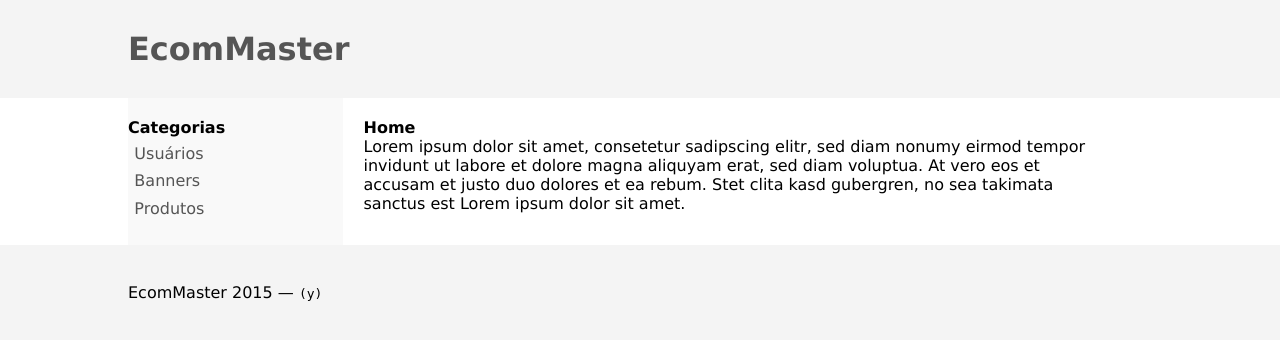
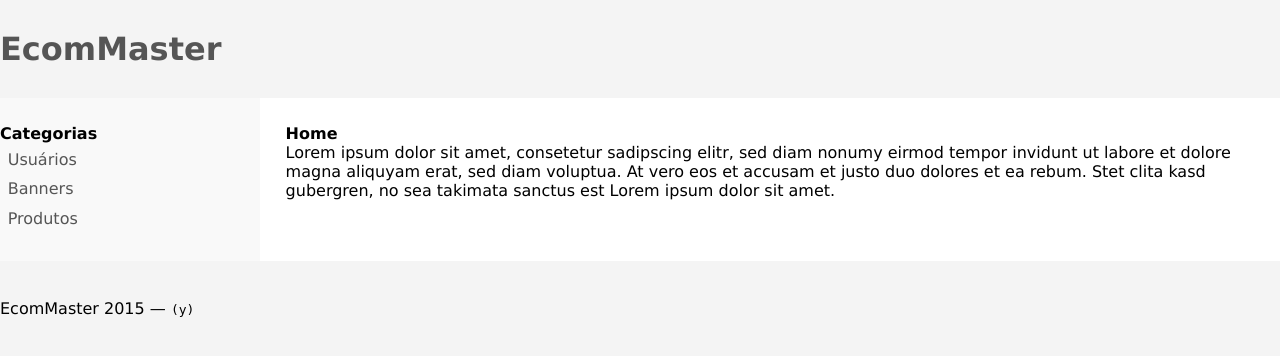
Before and after one commit to VictorSebben/light-site-manager, a PHP site: page / in a window 1280 px wide. Shown: the top 356 px of the page. Run offline with PHP 8.4, Linux system fonts and the light colour scheme; a stand-in replaces the project's code that opens the database connection; style sheets or scripts are compiled from the project's sources.

Commit message:
Make adjustments to the main layout's width.

```diff
--- a/css/main.scss
+++ b/css/main.scss
@@ -4,7 +4,8 @@ $color-brand1: #555;
 $color-bg1: #f9f9f9;
 $font-family1: Verdana, Helvetica;
 
-$width-max: 1024px;
+$width-max: 1280px;
+$width-menu: 260px;
 
 html body, body h1, body h2, h3, h4, p, ul, ol {
     margin: 0;
@@ -41,7 +42,6 @@ a:hover {
 }
 
 .main-header {
-    padding: 1px 0;
     background-color: darken($color-bg1, 2%);
     padding: 30px 0;
 }
@@ -54,7 +54,7 @@ a:hover {
 /* -------------------------------------------------------- */
 /* ---- Column -------------------------------------------- */
 .menu {
-    width: 21%;
+    width: $width-menu;
     float: left;
     background-color: $color-bg1;
     padding: 2% 0;
@@ -70,7 +70,7 @@ a:hover {
 /* -------------------------------------------------------- */
 /* ---- Content ------------------------------------------- */
 .content-wrapper {
-    width: 75%;
+    width: $width-max - $width-menu;
     padding: 2%;
     float: left;
 }
```
